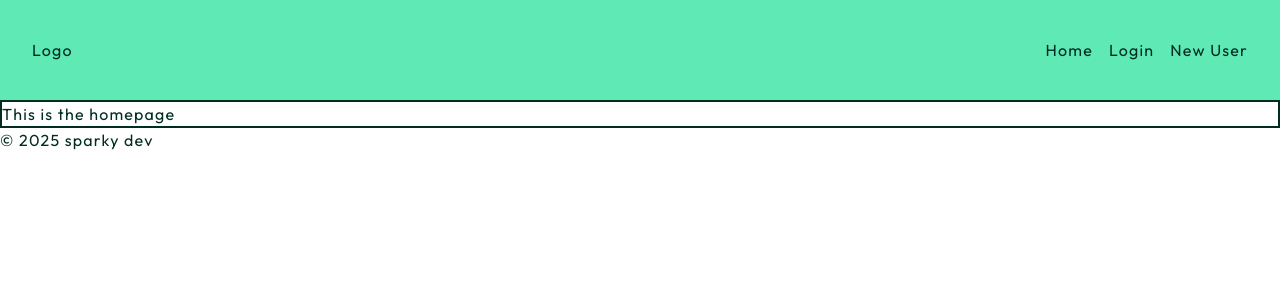
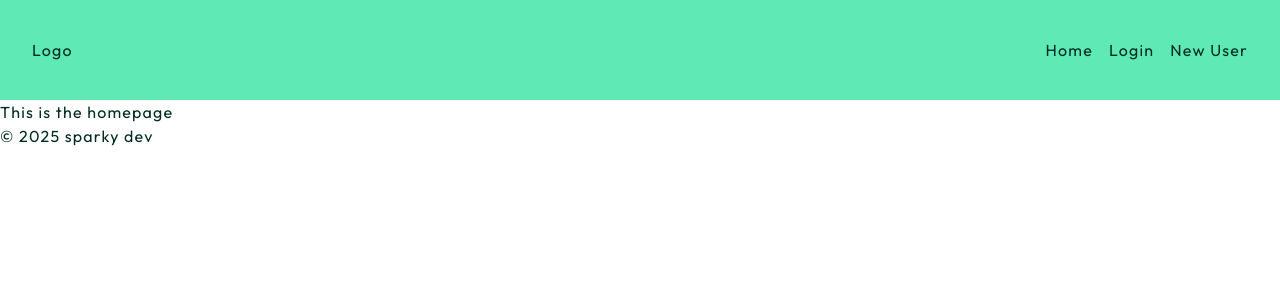
Before and after one commit to sparky9043/12-math-problem-generator, a React (Vite) app in the folder frontend/: page / in a window 1280 px wide. Shown: the top 300 px of the page. Built offline with nearby package versions, Linux system fonts and the light colour scheme.

Commit message:
remove border on homepage

```diff
--- a/frontend/src/components/HomePage.tsx
+++ b/frontend/src/components/HomePage.tsx
@@ -1,6 +1,6 @@
 const HomePage = () => {
   return (
-    <div className="border-2">
+    <div>
       This is the homepage
     </div>
   )
```
